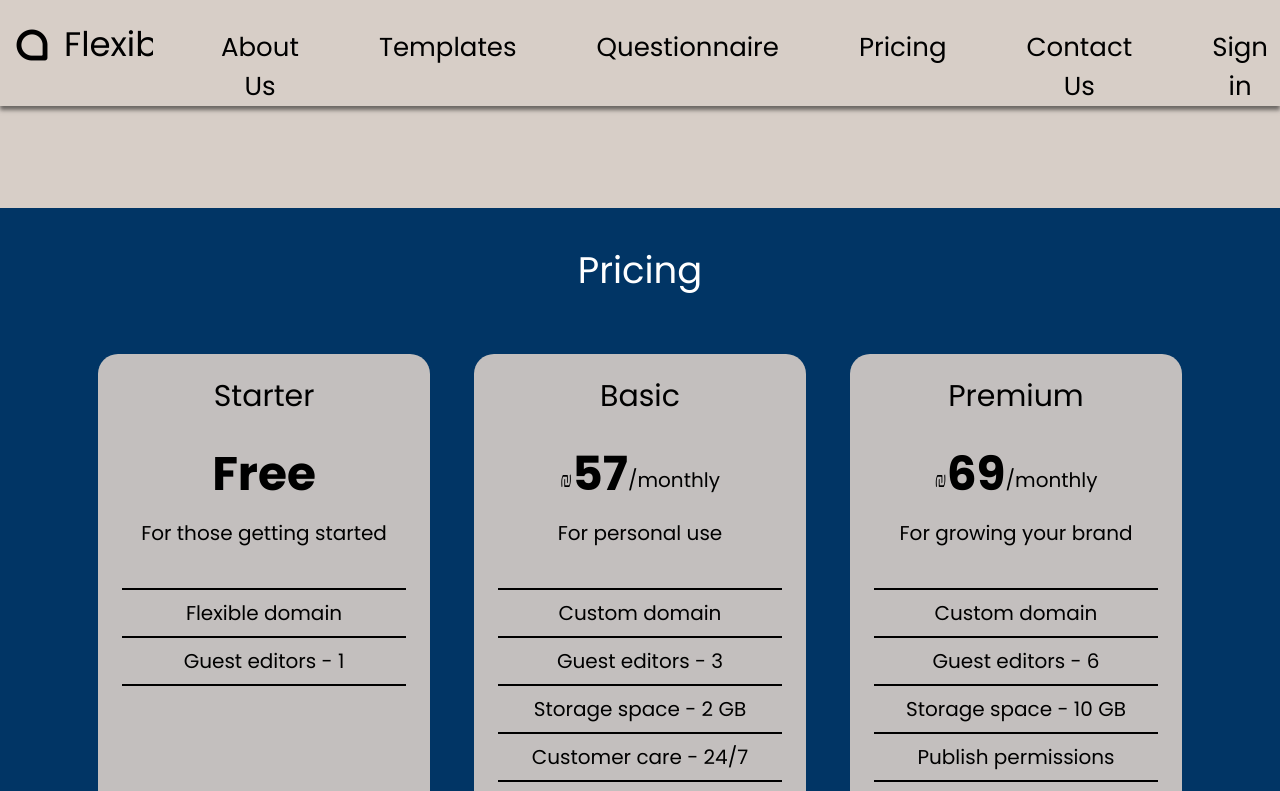
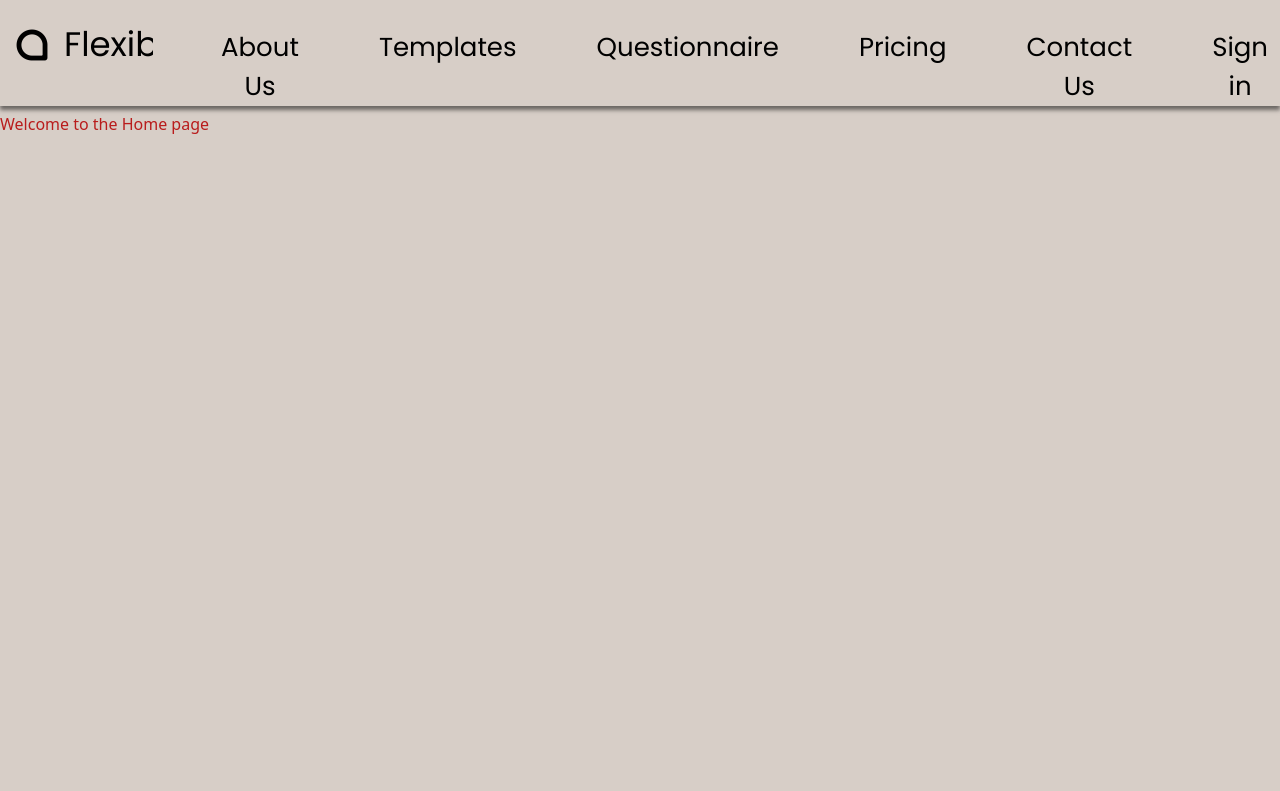
Before and after one commit to webAhead1/flexible, a Vue app: page / in a window 1280 px wide. Shown: the top 791 px of the page. Built offline with nearby package versions, Linux system fonts and the light colour scheme; the HTML template or start-up script is replaced by a standard one.

Commit message:
removing Pricing component from main

```diff
--- a/src/views/HomeView.vue
+++ b/src/views/HomeView.vue
@@ -1,5 +1,7 @@
 <template>
- <Pricing />
+ <main>
+    <h1 class="example" id="home">Welcome to the Home page</h1>
+  </main>
 </template>
 
 <script>
```
